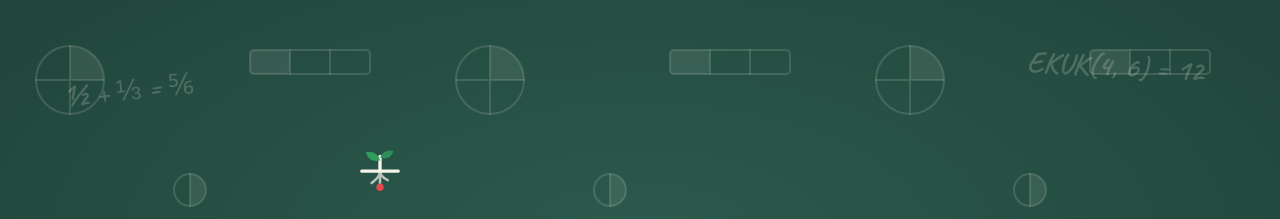
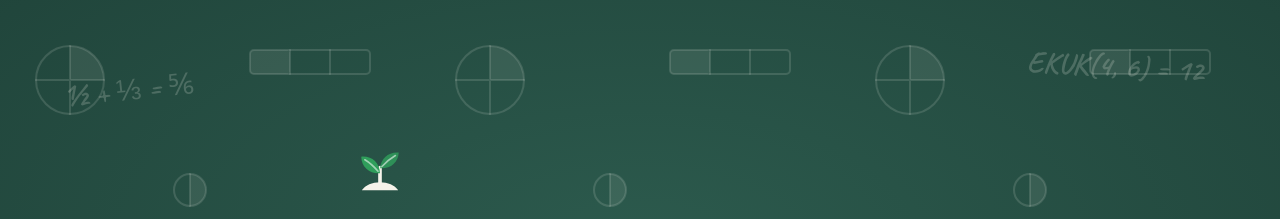
Before and after one commit to abiya-abiya/nihol, a Next.js app: page /start in a window 1280 px wide. Shown: the top 219 px of the page. Built offline with nearby package versions, Linux system fonts and the light colour scheme; no server answers; a web font is replaced by a local one.

Commit message:
feat(brand): Nihol logo - a two-leaf sprout growing out of a soil mound
Replaces the root mark (it read as a cross at small sizes) in the logo,
favicon and apple icon.

```diff
--- a/src/app/apple-icon.tsx
+++ b/src/app/apple-icon.tsx
@@ -7,13 +7,12 @@ export default function AppleIcon() {
   return new ImageResponse(
     (
       <div style={{ width: "100%", height: "100%", display: "flex", alignItems: "center", justifyContent: "center", background: "#fbfaf5" }}>
-        <svg width="140" height="140" viewBox="0 0 40 40">
-          <path d="M20 21V11" stroke="#1d2b64" strokeWidth="2.6" strokeLinecap="round" />
-          <path d="M20 14c-1-5-6-7-10-6 1 5 5 7 10 6Z" fill="#2f9e5b" />
-          <path d="M20 12c1.5-4.5 6-6 9.5-5-.8 4.6-5 6.4-9.5 5Z" fill="#2f9e5b" />
-          <path d="M7 21.5h26" stroke="#1d2b64" strokeWidth="2.6" strokeLinecap="round" />
-          <path d="M20 21.5c0 4-3 6-6 8.5M20 21.5c0 3.5 2.5 5 5.5 6.5M20 21.5v9.5" stroke="#4a5785" strokeWidth="2" strokeLinecap="round" fill="none" />
-          <circle cx="20" cy="33" r="3" fill="#e5484d" />
+        <svg width="140" height="140" viewBox="0 0 40 40" fill="none">
+          <path d="M20 30V19" stroke="#1d2b64" strokeWidth="2.6" strokeLinecap="round" />
+          <path d="M20 23C19.6 15.4 14.2 10.6 6.6 11.2 6.9 18.8 12.4 23.4 20 23Z" fill="#2f9e5b" />
+          <path d="M20 19.5C20.6 12.4 26 7.6 33.4 8.2 33 15.4 27.6 19.9 20 19.5Z" fill="#2f9e5b" opacity="0.82" />
+          <path d="M18.6 21.6C15.6 18.2 12.6 15.4 9.2 13.4M21.4 18.2C24.4 15 27.6 12.4 31 10.4" stroke="#ffffff" strokeOpacity={0.55} strokeWidth="1.2" strokeLinecap="round" />
+          <path d="M7 35.2C9.6 31.4 14.4 29.4 20 29.4S30.4 31.4 33 35.2Z" fill="#1d2b64" />
         </svg>
       </div>
     ),
--- a/src/components/brand/logo.tsx
+++ b/src/components/brand/logo.tsx
@@ -1,21 +1,14 @@
 import { cn } from "@/lib/utils";
 
-/** Sprout (nihol) above the soil line, roots below; one root tip glows red (the gap we find). */
+/** A young sprout (nihol) with two leaves, growing out of a soil mound. */
 export function LogoMark({ size = 32, className }: { size?: number; className?: string }) {
   return (
     <svg width={size} height={size} viewBox="0 0 40 40" fill="none" aria-hidden className={cn("logo-mark", className)}>
-      <path d="M20 21V11" stroke="currentColor" strokeWidth="2.4" strokeLinecap="round" />
-      <path d="M20 14c-1-5-6-7-10-6 1 5 5 7 10 6Z" fill="var(--mastered)" />
-      <path d="M20 12c1.5-4.5 6-6 9.5-5-.8 4.6-5 6.4-9.5 5Z" fill="var(--mastered)" opacity="0.8" />
-      <path d="M7 21.5h26" stroke="currentColor" strokeWidth="2.4" strokeLinecap="round" />
-      <path
-        d="M20 21.5c0 4-3 6-6 8.5M20 21.5c0 3.5 2.5 5 5.5 6.5M20 21.5v9.5"
-        stroke="currentColor"
-        strokeOpacity={0.7}
-        strokeWidth="1.8"
-        strokeLinecap="round"
-      />
-      <circle cx="20" cy="33" r="2.6" fill="var(--red-pen)" />
+      <path d="M20 30V19" stroke="currentColor" strokeWidth="2.6" strokeLinecap="round" />
+      <path d="M20 23C19.6 15.4 14.2 10.6 6.6 11.2 6.9 18.8 12.4 23.4 20 23Z" fill="var(--mastered)" />
+      <path d="M20 19.5C20.6 12.4 26 7.6 33.4 8.2 33 15.4 27.6 19.9 20 19.5Z" fill="var(--mastered)" opacity="0.82" />
+      <path d="M18.6 21.6C15.6 18.2 12.6 15.4 9.2 13.4M21.4 18.2C24.4 15 27.6 12.4 31 10.4" stroke="white" strokeOpacity={0.55} strokeWidth="1.2" strokeLinecap="round" />
+      <path d="M7 35.2C9.6 31.4 14.4 29.4 20 29.4S30.4 31.4 33 35.2Z" fill="currentColor" />
     </svg>
   );
 }
```
Also changed, not shown: src/app/icon.svg.
